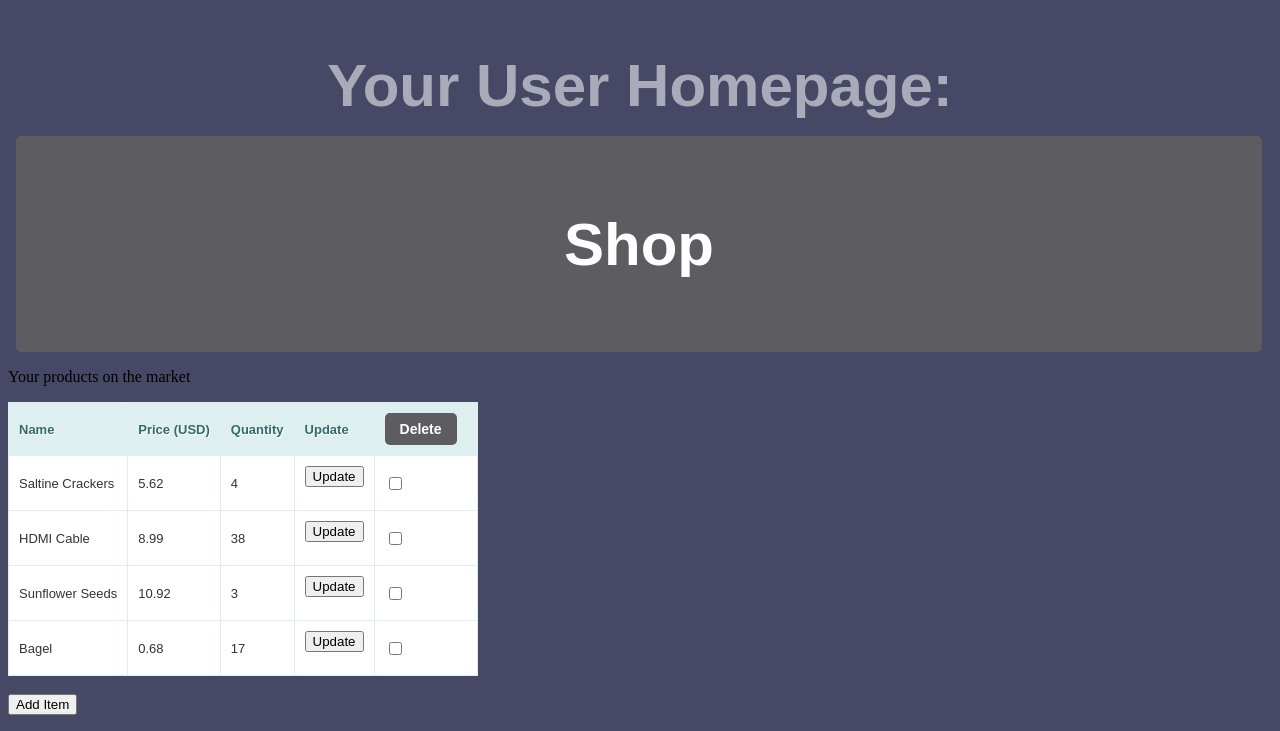
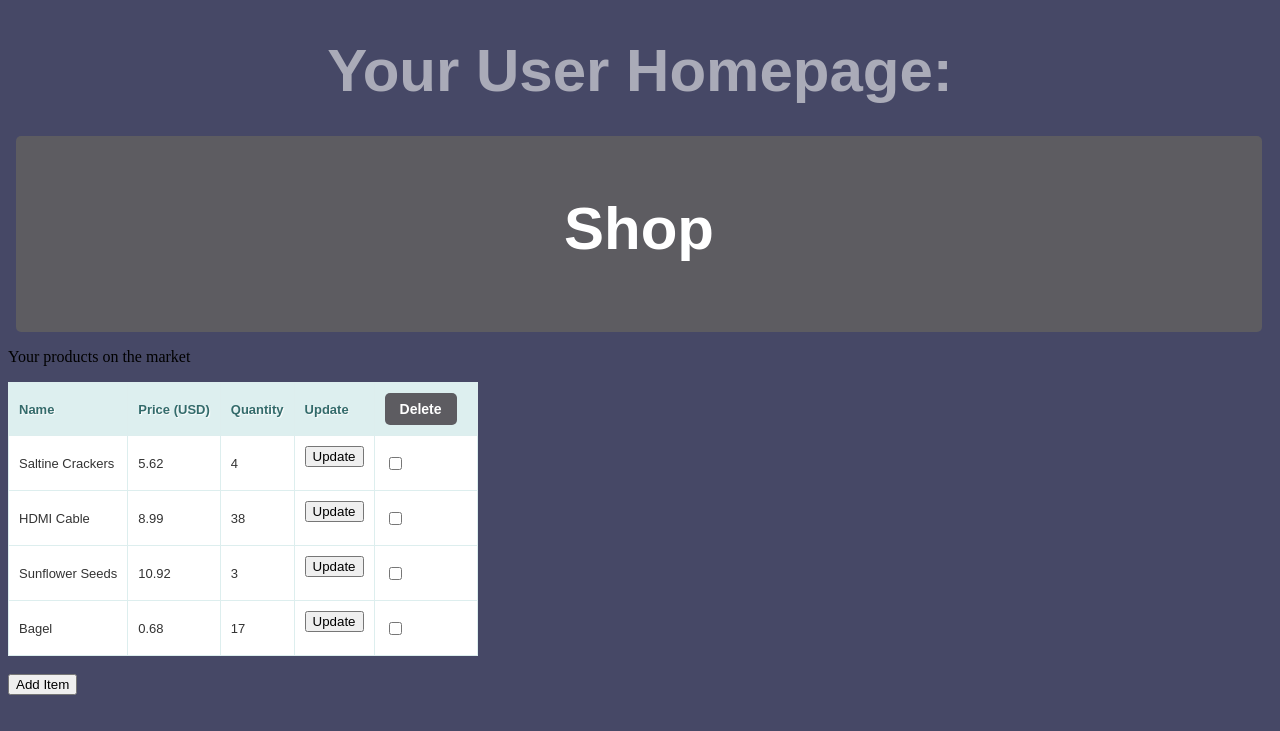
Before and after one commit to caswolfe/EECS341Project, a Flask app: page /home in a window 1280 px wide. Shown: the part 112-843 px from the top of the page. After the commit the page ends 807 px from the top, so only its background shows below. Run offline with Flask 2, Linux system fonts and the light colour scheme; a user stored in the database is signed in; data comes from the database, SQL or seed files in the repository; data that the repository does not hold is empty.

Commit message:
everthing

```diff
--- a/static/css/style.css
+++ b/static/css/style.css
@@ -6,21 +6,23 @@ tbody {
 	background-color: white;
 }
 
+a {
+	text-decoration: none;
+}
+
 h1 {
 	color: #AAABB8;
 	font-family: Arial;
 	font-size: 60px;
-	line-height: 100px;
 	text-align: center;
 	vertical-align: middle;
 }
 
-#shop-btn {
-	height: 200px;
-	width: 95vw;
-	background-color: transparent;
+h2 {
 	font-family: Arial;
 	font-size: 60px;
+	text-align: center;
+	vertical-align: middle;
 }
 
 .header {
@@ -41,7 +43,7 @@ h1 {
 	color: #AAABB8;
 	background-color: #25274D;
 	margin: auto;
-	height: 200px;
+	height: 180px;
 	width: 95vw;
 }
 
--- a/templates/createaccount.html
+++ b/templates/createaccount.html
@@ -1,7 +1,7 @@
 <html>
     <head>
         <link rel="stylesheet" type="text/css" href="static/css/style.css">
-        <title>Create Account.</title>
+        <title>Create Account</title>
     </head>
     <body>
       <div class="header">
@@ -15,7 +15,6 @@
         </pre>
       </div>
 
-      <p>Welcome to Jinormous Jungle, which totally fucking sucks.</p>
       <p>Please create an account below</p>
       <form action = "/" method = "POST">
         <p>Username: <br>
--- a/templates/home-w-data.html
+++ b/templates/home-w-data.html
@@ -15,9 +15,7 @@
         </pre>
       </div>
 
-      <p>Welcome to Jinormous Jungle, which totally fucking sucks.</p>
       <p>Please login below</p>
-
       <form action = "/" method = "POST">
         <p>Username: <br>
         <input type="text" name="username"></p>
@@ -26,6 +24,6 @@
         <input type = "submit" name = "Login" value = "Login">
         <input type = "submit" name = "Create_Account" value = "Create_Account">
       </form>
-      <p> {{template_data}}</p>
+      <p> {{ template_data }}</p>
     </body>
 </html>
--- a/templates/purchase.html
+++ b/templates/purchase.html
@@ -1,7 +1,7 @@
 <html>
     <head>
       <link rel="stylesheet" type="text/css" href="static/css/style.css">
-      <title>Jinourmous Jungle, the world's shittiest store.</title>
+      <title>Purchase Page</title>
     </head>
     <body>
       <div class="header">
--- a/templates/sell.html
+++ b/templates/sell.html
@@ -1,7 +1,7 @@
 <html>
     <head>
         <link rel="stylesheet" type="text/css" href="static/css/style.css">
-        <title>Jinourmous Jungle, the world's shittiest store.</title>
+        <title>Sell Page</title>
     </head>
     <body>
       <div class="header">
--- a/templates/shop.html
+++ b/templates/shop.html
@@ -1,7 +1,7 @@
 <html>
     <head>
       <link rel="stylesheet" type="text/css" href="static/css/style.css">
-      <title>Jinourmous Jungle, the world's shittiest store.</title>
+      <title>Marketplace</title>
     </head>
     <body>
       <div class="header">
--- a/templates/user_homepage.html
+++ b/templates/user_homepage.html
@@ -1,6 +1,6 @@
 <head>
       <link rel="stylesheet" type="text/css" href="static/css/style.css">
-      <title>Home Page</title>
+      <title>Homepage</title>
     </head>
     <body>
       <div class="header">
@@ -18,11 +18,11 @@
         <h1>Your User Homepage:</h1>
       </div>
 
+      <a href = "/shop" class="shop">
       <div class="shop btn">
-        <form action = "/shop" method = "POST">
-          <input id="shop-btn" class="btn" type = "submit" name = "Shop" value = "Shop">
-        </form>
+        <h2>Shop</h2>
       </div>
+      </a>
 
       <div class="products">
         <p> Your products on the market</p>
@@ -57,7 +57,7 @@
             <td>{{ prod[2] }} </td>
             <td>
               <form action="/home" method="post">
-                <button name="update" value="{{prod[3]}}" id="{{prod[3]}}">Update</button>
+                <button name="update" value="{{ prod[3] }}" id="{{ prod[3] }}">Update</button>
               </form>
             </td>
             <td> <input type="checkbox" name="check" value = "{{ prod[3] }}"form="delete"> </td>
```
